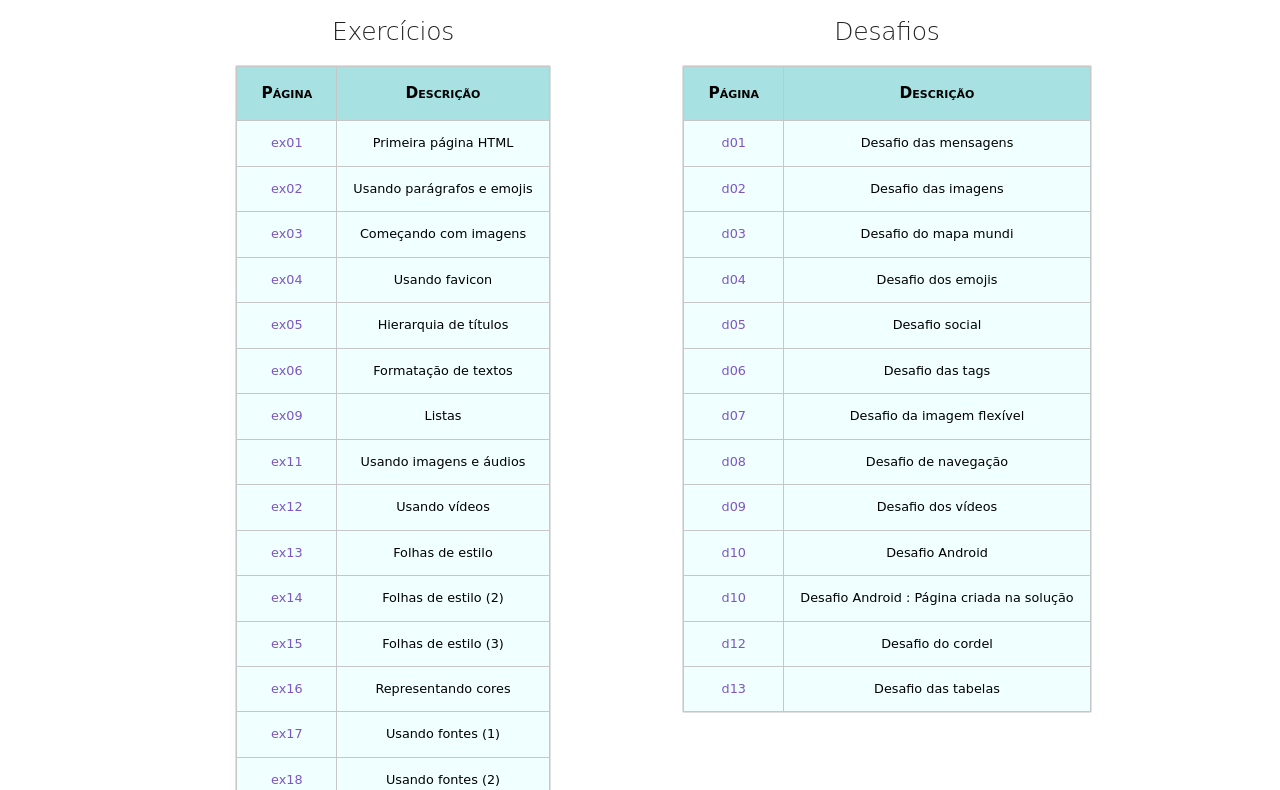
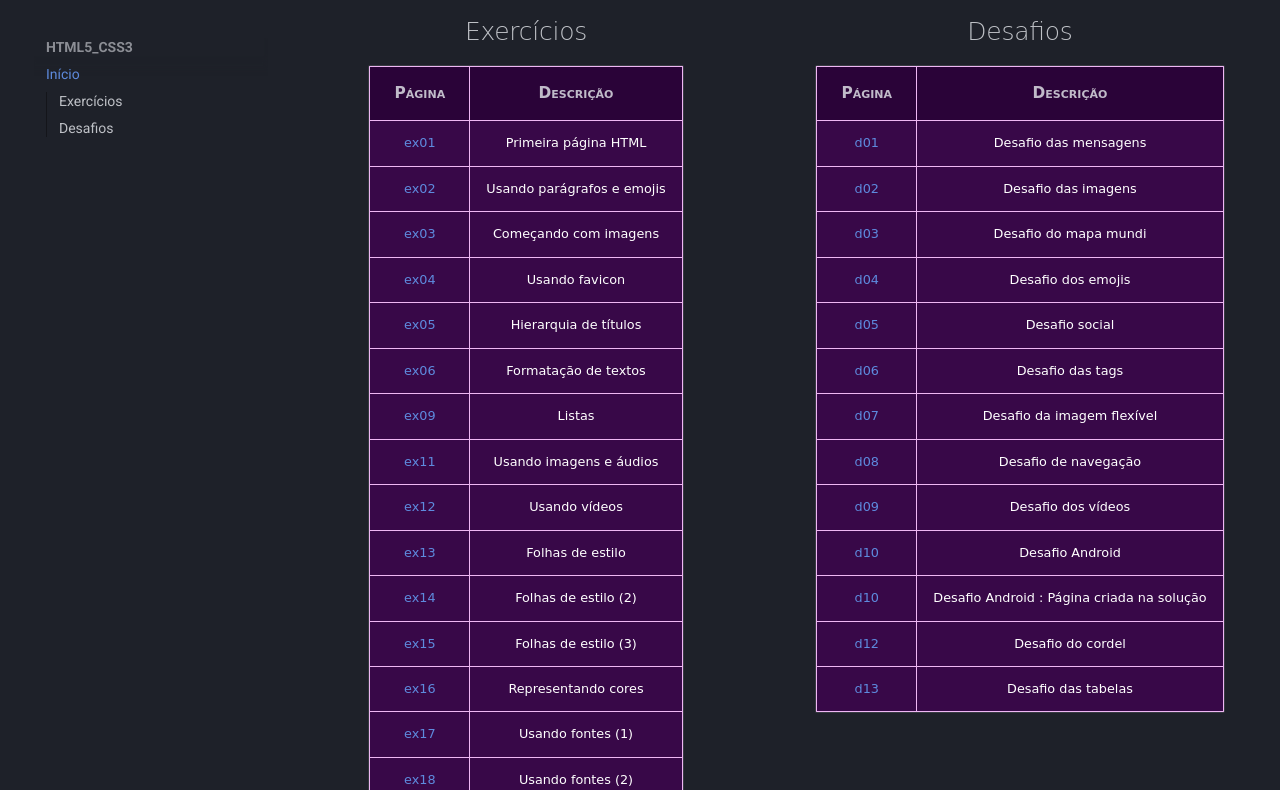
Before and after one commit to FThiagoB/HTML5_CSS3, a plain HTML site: page site/index.html in a window 1280 px wide. Shown: the part 64-854 px from the top of the page. Drawn offline with Linux system fonts and the light colour scheme; no server answers.

Commit message:
Alguns ajustes no tema.

```diff
--- a/site/index.html
+++ b/site/index.html
@@ -1,3 +1,4 @@
+
 <!doctype html>
 <html lang="pt" class="no-js">
   <head>
@@ -58,7 +59,7 @@
 
 
 
-    <body dir="ltr" data-md-color-scheme="default" data-md-color-primary="deep-purple" data-md-color-accent="pink">
+    <body dir="ltr" data-md-color-scheme="slate" data-md-color-primary="black" data-md-color-accent="purple">
 
 
     <input class="md-toggle" data-md-toggle="drawer" type="checkbox" id="__drawer" autocomplete="off">
@@ -67,7 +68,7 @@
     <div data-md-component="skip">
 
 
-        <a href="#_1" class="md-skip">
+        <a href="#exercicios" class="md-skip">
           Pular para conteúdo
         </a>
 
@@ -116,7 +117,7 @@
 
 
 
-    <input class="md-option" data-md-color-media="" data-md-color-scheme="default" data-md-color-primary="deep-purple" data-md-color-accent="pink"  aria-hidden="true"  type="radio" name="__palette" id="__palette_0">
+    <input class="md-option" data-md-color-media="" data-md-color-scheme="slate" data-md-color-primary="black" data-md-color-accent="purple"  aria-hidden="true"  type="radio" name="__palette" id="__palette_0">
 
 
 </form>
@@ -200,7 +201,9 @@
 
 
 
-<nav class="md-nav md-nav--primary" aria-label="Navegação" data-md-level="0">
+
+
+<nav class="md-nav md-nav--primary md-nav--integrated" aria-label="Navegação" data-md-level="0">
   <label class="md-nav__title" for="__drawer">
     <a href="https://fthiagob.github.io/HTML5_CSS3/site/" title="HTML5_CSS3" class="md-nav__button md-logo" aria-label="HTML5_CSS3" data-md-component="logo">
 
@@ -239,8 +242,6 @@
 
 
 
-
-
         <label class="md-nav__link md-nav__link--active" for="__toc">
 
 
@@ -265,8 +266,6 @@
 
 
 <nav class="md-nav md-nav--secondary" aria-label="Índice">
-
-
 
 
 
@@ -311,50 +310,6 @@
 
 
 
-              <div class="md-sidebar md-sidebar--secondary" data-md-component="sidebar" data-md-type="toc" >
-                <div class="md-sidebar__scrollwrap">
-                  <div class="md-sidebar__inner">
-
-
-<nav class="md-nav md-nav--secondary" aria-label="Índice">
-
-
-
-
-
-
-    <label class="md-nav__title" for="__toc">
-      <span class="md-nav__icon md-icon"></span>
-      Índice
-    </label>
-    <ul class="md-nav__list" data-md-component="toc" data-md-scrollfix>
-
-        <li class="md-nav__item">
-  <a href="#exercicios" class="md-nav__link">
-    <span class="md-ellipsis">
-      Exercícios
-    </span>
-  </a>
-
-</li>
-
-        <li class="md-nav__item">
-  <a href="#desafios" class="md-nav__link">
-    <span class="md-ellipsis">
-      Desafios
-    </span>
-  </a>
-
-</li>
-
-    </ul>
-
-</nav>
-                  </div>
-                </div>
-              </div>
-
-
 
             <div class="md-content" data-md-component="content">
               <article class="md-content__inner md-typeset">
@@ -365,7 +320,8 @@
 
 
 
-<h1 id="_1"></h1>
+  <h1>Início</h1>
+
 <h2 id="exercicios">Exercícios</h2>
 <table>
 <thead>
@@ -576,7 +532,7 @@
     </div>
 
 
-    <script id="__config" type="application/json">{"base": ".", "features": ["navigation.top", "header.autohide"], "search": "assets/javascripts/workers/search.b8dbb3d2.min.js", "translations": {"clipboard.copied": "Copiado para \u00e1rea de transfer\u00eancia", "clipboard.copy": "Copiar para \u00e1rea de transfer\u00eancia", "search.result.more.one": "mais 1 nesta p\u00e1gina", "search.result.more.other": "# mais nesta p\u00e1gina", "search.result.none": "Nenhum documento encontrado", "search.result.one": "1 documento encontrado", "search.result.other": "# documentos encontrados", "search.result.placeholder": "Digite para iniciar a busca", "search.result.term.missing": "Ausente", "select.version": "Selecione a vers\u00e3o"}}</script>
+    <script id="__config" type="application/json">{"base": ".", "features": ["toc.integrate", "navigation.top", "header.autohide"], "search": "assets/javascripts/workers/search.b8dbb3d2.min.js", "translations": {"clipboard.copied": "Copiado para \u00e1rea de transfer\u00eancia", "clipboard.copy": "Copiar para \u00e1rea de transfer\u00eancia", "search.result.more.one": "mais 1 nesta p\u00e1gina", "search.result.more.other": "# mais nesta p\u00e1gina", "search.result.none": "Nenhum documento encontrado", "search.result.one": "1 documento encontrado", "search.result.other": "# documentos encontrados", "search.result.placeholder": "Digite para iniciar a busca", "search.result.term.missing": "Ausente", "select.version": "Selecione a vers\u00e3o"}}</script>
 
 
       <script src="assets/javascripts/bundle.3220b9d7.min.js"></script>
--- a/site/stylesheets/extra.css
+++ b/site/stylesheets/extra.css
@@ -1,54 +1,87 @@
 @charset "UTF-8";
 
-.md-content{
-    position: relative;
-    font-family: cursive;
-    column-count: 2;
+/* Centraliza o link para o repositório */
+.md-header__source{
     text-align: center;
-    left: 50%;
-    transform: translate(-50%, 0%);
-    min-width: 520px;
 }
 
-.md-content h1, article.md-content__inner.md-typeset::before{
+/* Oculta algumas partes do modelo */
+.md-search, .md-header__button[for="__search"]{
+    display: none;
+    background-color: red;
+}
+
+.md-content h1{
     display: none;
 }
 
-.md-nav--secondary, .md-search, .md-sidebar--primary{
+.md-content__inner::before{
     display: none;
+}
+
+/* Retira alguns espaçamentos */
+.md-content h2{
+    margin: 0;
+    padding: 0;
+}
+
+.md-content__inner{
+    padding: 0;
+    margin: 0;
+}
+
+.md-typeset{
+    margin: 0;
+}
+
+/* Centraliza o rodapé */
+.md-footer{
+    width: 100%;
 }
 
 .md-copyright{
     margin: auto;
+    text-align: center;
 }
 
-h2#exercicios{
-    margin-top: -12px;
+/* Algumas configurações para o conteúdo */
+.md-content{
+    font-family: cursive;
+    column-count: 2;
+    text-align: center;
 }
 
+.md-content h2{
+    text-align: center;
+}
+
+.md-typeset__scrollwrap{
+    text-align: center;
+}
+
+/* Configurações da tabela */
 table{
     border-collapse: collapse;
-    margin: 0;
-    padding: 0;
+    margin: auto;
 }
 
-td,th{
-    border: 1px solid rgb(199, 199, 199);
+table td, thead th{
+    border: 1px solid rgb(238, 183, 243);
 }
 
-thead tr th:nth-child(1){
-    min-width: 1000px;
+table thead th{
+    font-variant: small-caps;
+    font-size: 1.2em;
+
+    background-color: rgb(42, 3, 56);
 }
 
-tbody tr{
-    background-color: azure;
-    color: black;
+table tbody tr{
+    background-color: #380848;
+    color: white;
 }
 
-table > thead{
-    background-color: rgb(167, 225, 225);
-    color: black;
-
-    font-size: 1.2em;
-    font-variant: small-caps;
+.md-typeset table:not([class]) tbody tr:hover{
+    background-color: rgb(120, 35, 134);
+    transition: .5s;
 }
```
Also changed, not shown: 1 other file.
